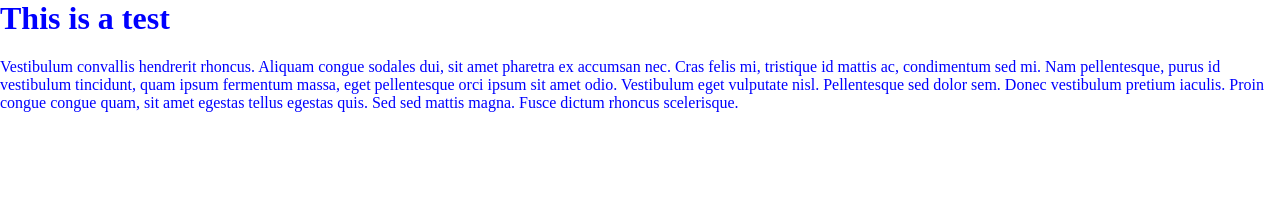
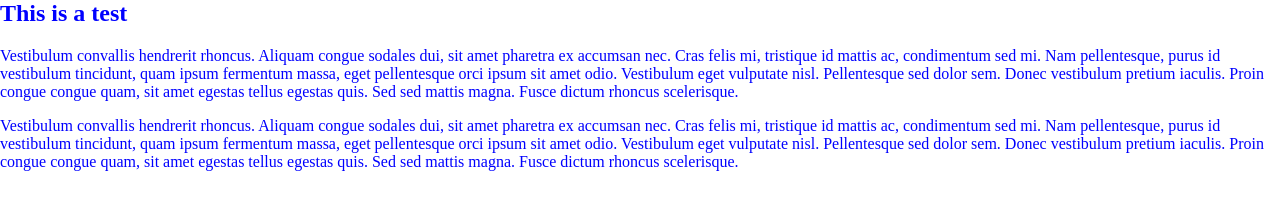
Before and after one commit to bnissen24/MergeConflictExercise, a plain HTML site: page index.html in a window 1280 px wide. Drawn offline with Linux system fonts and the light colour scheme.

Commit message:
Copy1 Commit

```diff
--- a/index.html
+++ b/index.html
@@ -4,9 +4,14 @@
 	<link rel="stylesheet" type="text/css" href="main.css">
 </head>
 <body>
-	<h1>This is a test</h1>
+	<h2>This is a test</h2>
 	<p>
 		Vestibulum convallis hendrerit rhoncus. Aliquam congue sodales dui, sit amet pharetra ex accumsan nec. Cras felis mi, tristique id mattis ac, condimentum sed mi. Nam pellentesque, purus id vestibulum tincidunt, quam ipsum fermentum massa, eget pellentesque orci ipsum sit amet odio. Vestibulum eget vulputate nisl. Pellentesque sed dolor sem. Donec vestibulum pretium iaculis. Proin congue congue quam, sit amet egestas tellus egestas quis. Sed sed mattis magna. Fusce dictum rhoncus scelerisque.
 	</p>
+	<p>
+		Vestibulum convallis hendrerit rhoncus. Aliquam congue sodales dui, sit amet pharetra ex accumsan nec. Cras felis mi, tristique id mattis ac, condimentum sed mi. Nam pellentesque, purus id vestibulum tincidunt, quam ipsum fermentum massa, eget pellentesque orci ipsum sit amet odio. Vestibulum eget vulputate nisl. Pellentesque sed dolor sem. Donec vestibulum pretium iaculis. Proin congue congue quam, sit amet egestas tellus egestas quis. Sed sed mattis magna. Fusce dictum rhoncus scelerisque.
+	</p>
+
+	<script src="main.js" />
 <body>
 </html>
```
